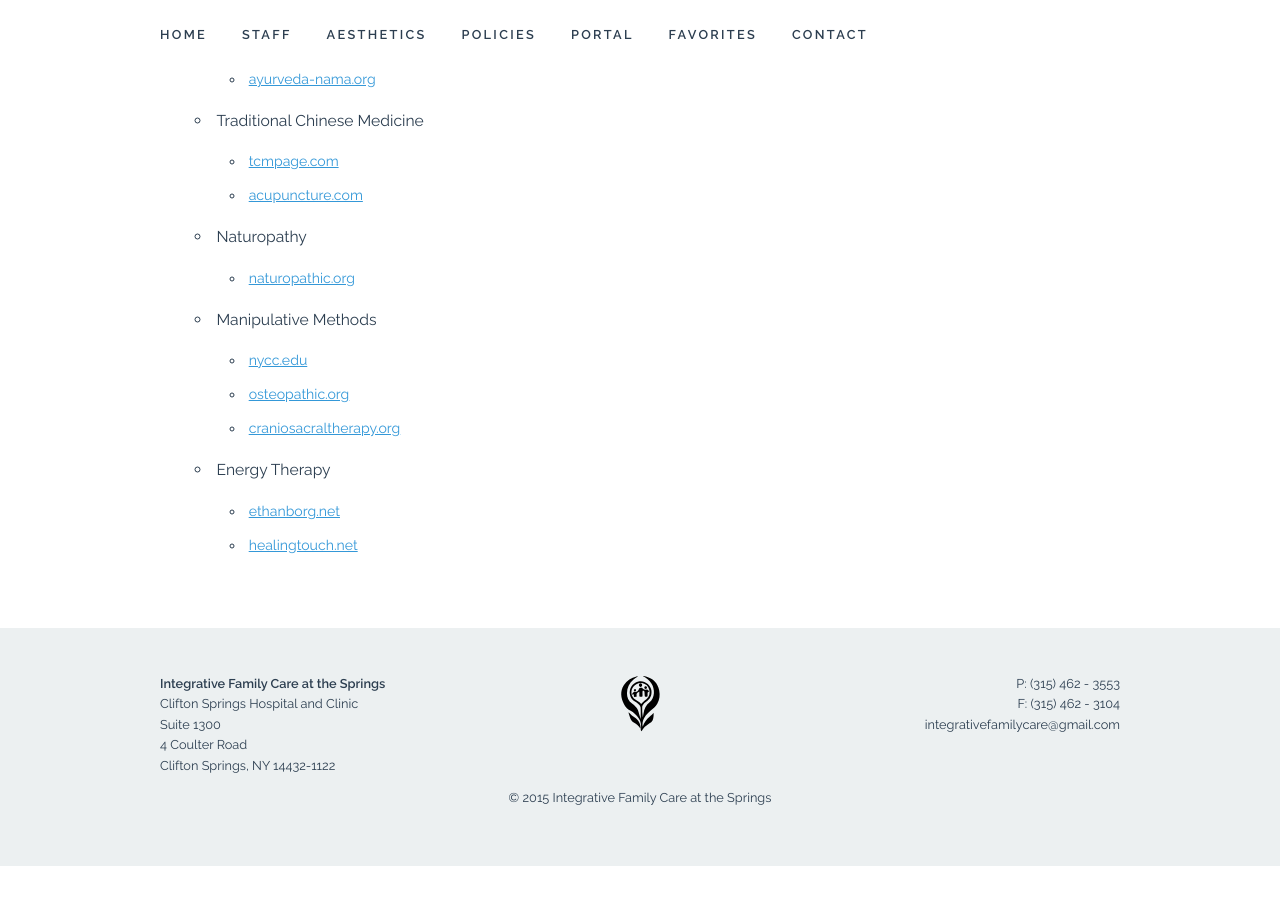
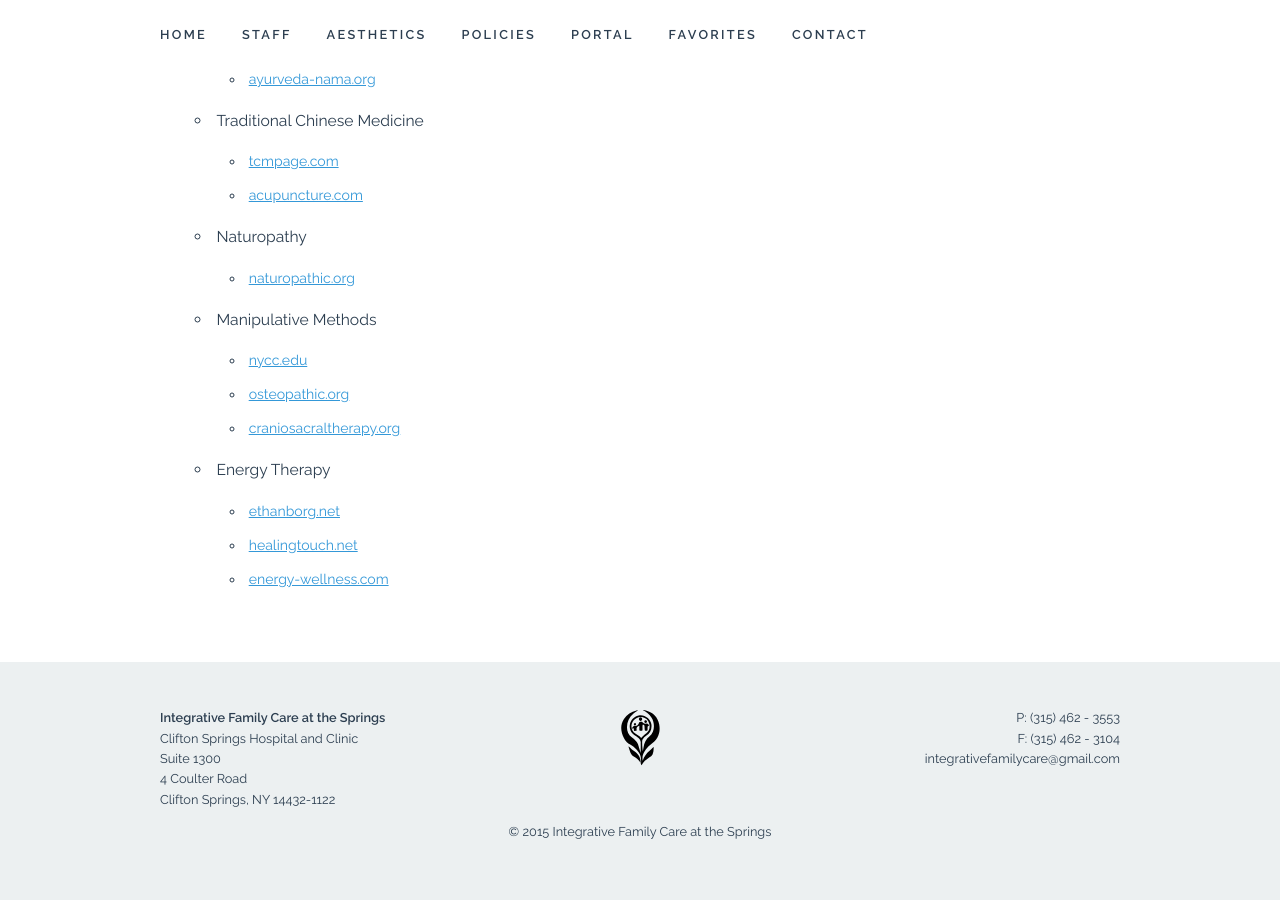
Before and after one commit to ifcats/ifcats.github.io, a Jekyll site: the page built from favorites.html, in a window 1280 px wide and 900 px high, scrolled down 777 px. Built offline with Jekyll 4.4.1, drawn with Linux system fonts in a browser that asks for light colours; before the commit the page ends 1643 px from its top, so only the background shows below that.

Commit message:
Fix up favorites page, add energy-wellness

```diff
--- a/favorites.html
+++ b/favorites.html
@@ -54,6 +54,7 @@ permalink: /favorites/
       <ul class="favorites_l2">
         <li><a href="http://www.ethanborg.net" class="fav">ethanborg.net</a></li>
         <li><a href="http://www.healingtouch.net" class="fav">healingtouch.net</a></li>
+        <li><a href="http://www.energy-wellness.com" class="fav">energy-wellness.com</a></li>
       </ul>
     </ul>
   </ul>
```
Lines whose indentation alone changed are shown as unchanged.
